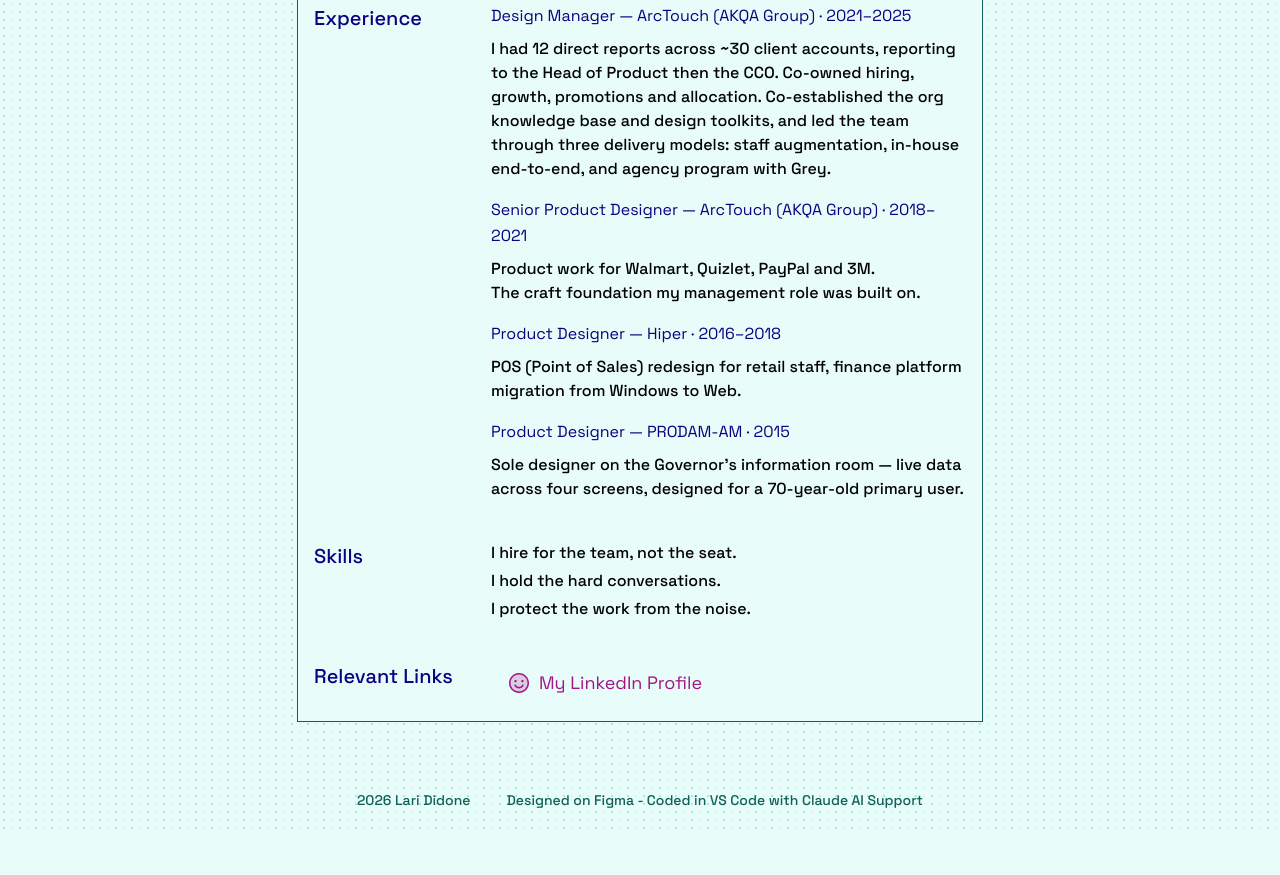
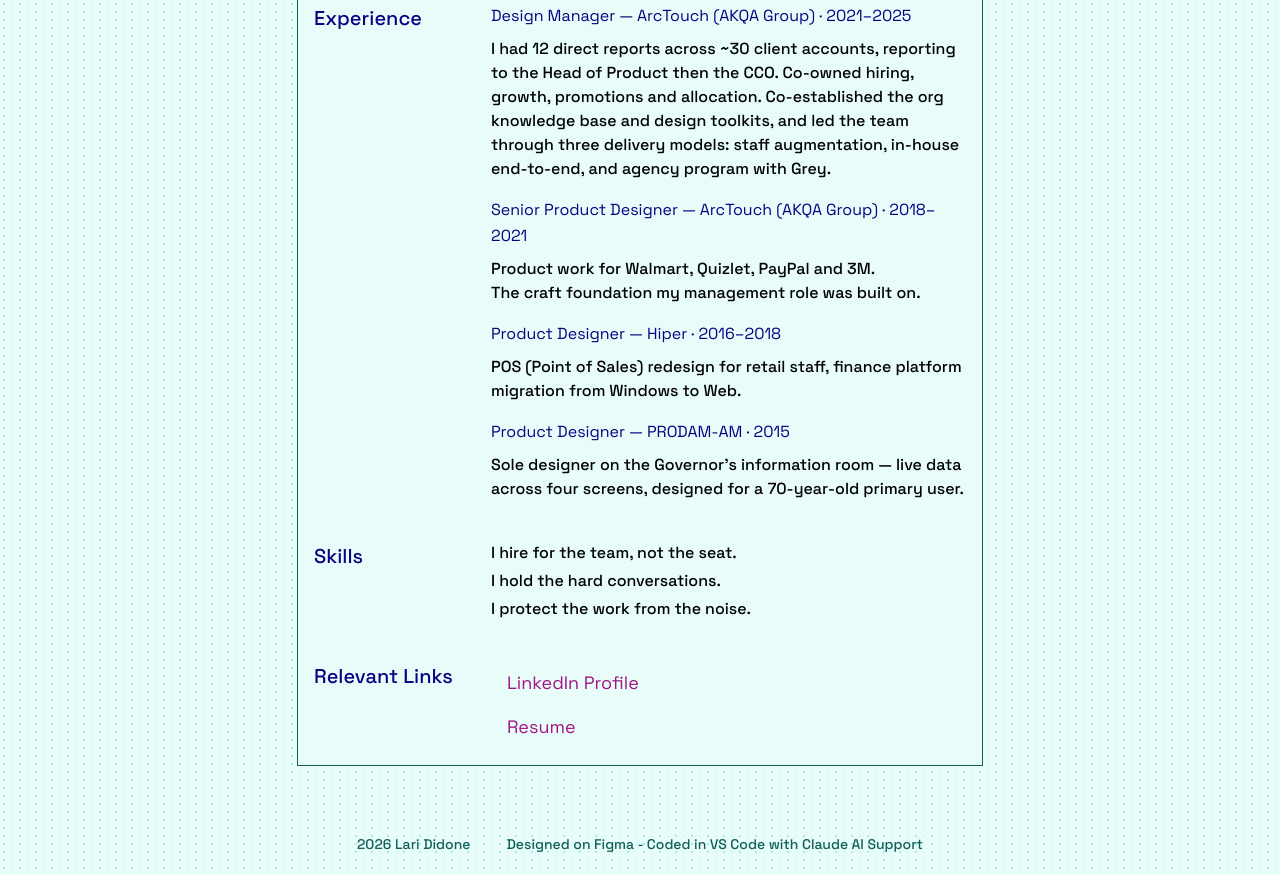
Before and after one commit to larioliveiradidone/larididone, a website: page about.html in a window 1280 px wide. Shown: the part 520-1395 px from the top of the page. Before the commit the page ends 1351 px from the top, so only its background shows below. Drawn offline with Linux system fonts and the light colour scheme.

Commit message:
Update About links: plain LinkedIn link and a Resume PDF link
Co-Authored-By: Claude Sonnet 5.5 <noreply@anthropic.com>

```diff
--- a/about.html
+++ b/about.html
@@ -115,8 +115,14 @@
         <section class="row">
           <h2 class="row__label">Relevant Links</h2>
           <div>
-            <!-- TODO: trocar pelo endereço real do perfil no LinkedIn. -->
-            <a class="tab tab--smile" href="https://www.linkedin.com/">My LinkedIn Profile</a>
+            <a class="tab tab--text" href="https://www.linkedin.com/in/larididone/">LinkedIn Profile</a>
+            <a
+              class="tab tab--text"
+              href="assets/files/larissa-didone-resume-2026.pdf"
+              target="_blank"
+              rel="noopener"
+              >Resume<span class="visually-hidden"> (PDF, opens in a new tab)</span></a
+            >
           </div>
         </section>
       </div>
--- a/css/styles.css
+++ b/css/styles.css
@@ -167,6 +167,11 @@ a:hover {
   width: 1.5rem;
   height: 1.5rem;
   background-repeat: no-repeat;
+}
+
+/* Link só com texto, sem ícone nem espaço reservado */
+.tab--text::before {
+  display: none;
 }
 
 .tab:hover {
```
Also changed, not shown: 1 other file.
